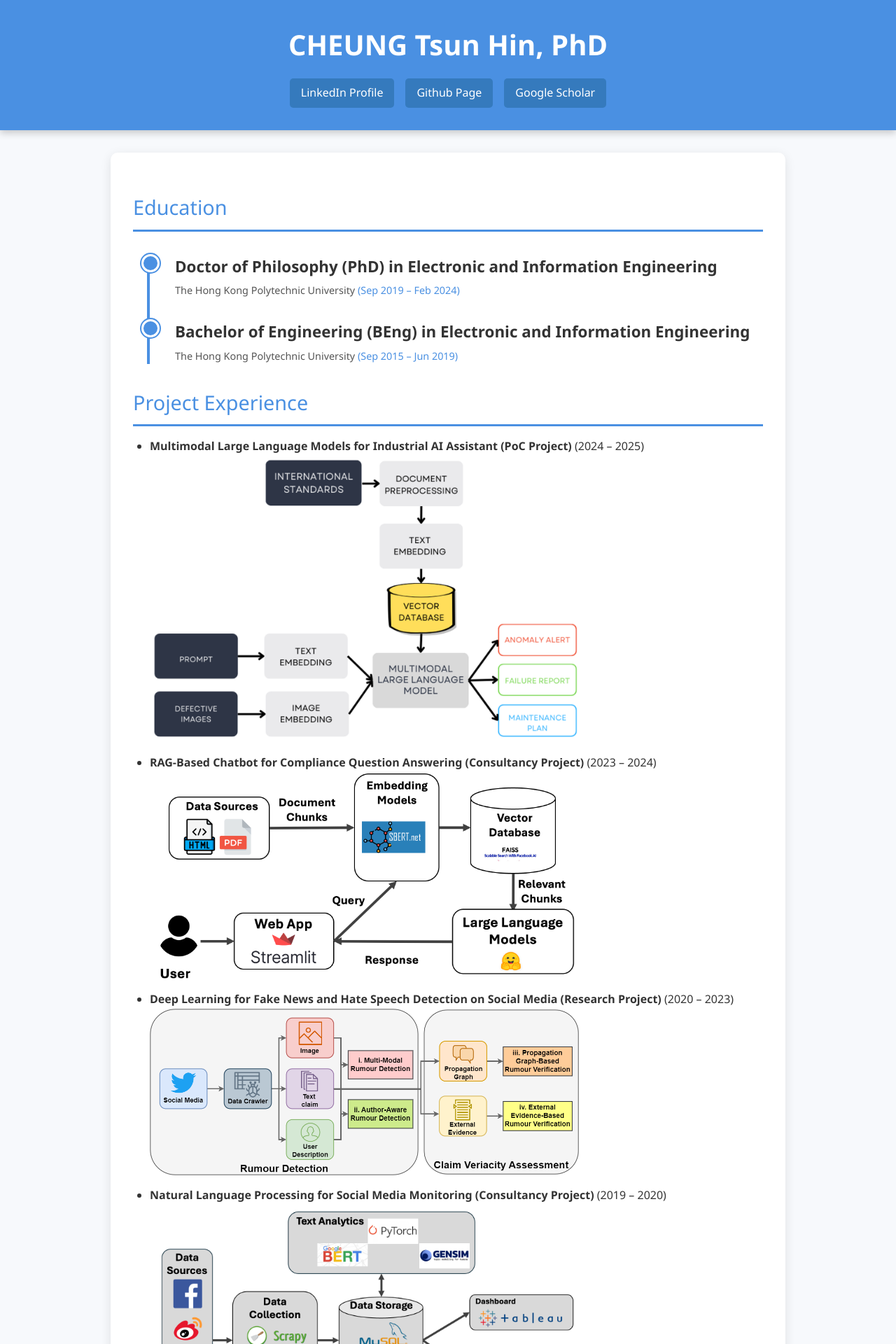
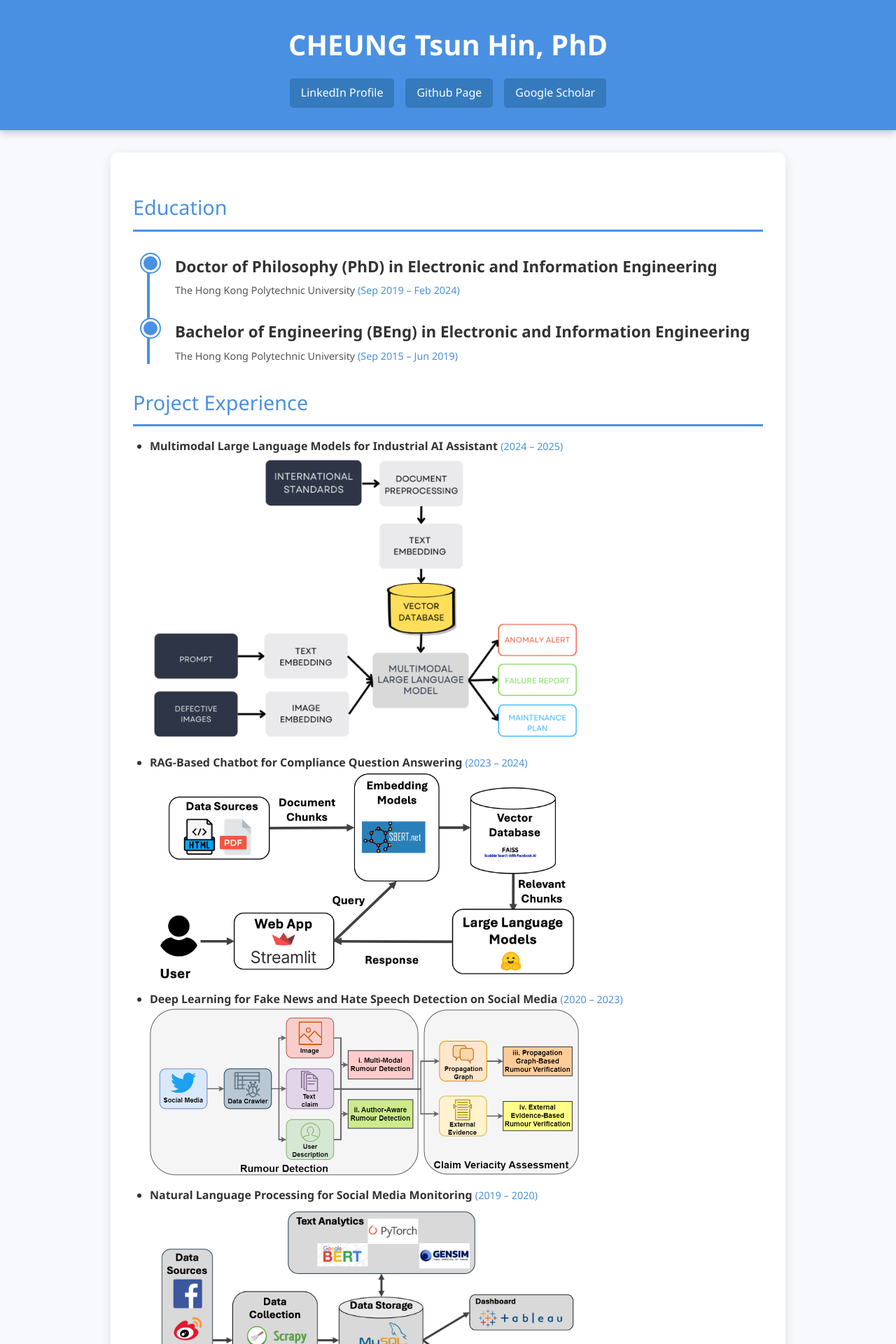
Before and after one commit to thcheung/thcheung.github.io, a Jekyll site: the page built from index.markdown, in a window 1280 px wide. Shown: the top 1920 px of the page at 70% size. Built offline with Jekyll 4.4.1, drawn with Linux system fonts in a browser that asks for light colours.

Commit message:
fix codes

```diff
--- a/_layouts/home.html
+++ b/_layouts/home.html
@@ -143,7 +143,11 @@
         ul li {
             margin-bottom: 0.5rem;
         }
-
+        .p-duration {
+            font-size: 0.9rem;
+            color: #4A90E2;
+            font-weight: 500;
+        }
         .publications ul {
             list-style-type: none;
             padding-left: 0;
@@ -206,19 +210,19 @@
             <h2>Project Experience</h2>
             <ul>
                 <li>
-                    <strong>Multimodal Large Language Models for Industrial AI Assistant (PoC Project)</strong> (2024 – 2025)
+                    <strong>Multimodal Large Language Models for Industrial AI Assistant</strong>  <span class="p-duration">(2024 – 2025)</span>
                     <img src="assets/p1.png" alt="Multimodal Large Language Models" style="max-width: 70%; height: auto;">
                 </li>
                 <li>
-                    <strong>RAG-Based Chatbot for Compliance Question Answering (Consultancy Project)</strong> (2023 – 2024)
+                    <strong>RAG-Based Chatbot for Compliance Question Answering</strong>  <span class="p-duration">(2023 – 2024)</span>
                     <img src="assets/p2.png" alt="RAG-Based Chatbot" style="max-width: 70%; height: auto;">
                 </li>
                 <li>
-                    <strong>Deep Learning for Fake News and Hate Speech Detection on Social Media (Research Project)</strong> (2020 – 2023)
+                    <strong>Deep Learning for Fake News and Hate Speech Detection on Social Media</strong>  <span class="p-duration">(2020 – 2023)</span>
                     <img src="assets/p3.png" alt="Fake News Detection" style="max-width: 70%; height: auto;">
                 </li>
                 <li>
-                    <strong>Natural Language Processing for Social Media Monitoring (Consultancy Project)</strong> (2019 – 2020)
+                    <strong>Natural Language Processing for Social Media Monitoring</strong>  <span class="p-duration">(2019 – 2020)</span>
                     <img src="assets/p4.png" alt="Social Media Monitoring" style="max-width: 70%; height: auto;">
                 </li>
             </ul>
```
